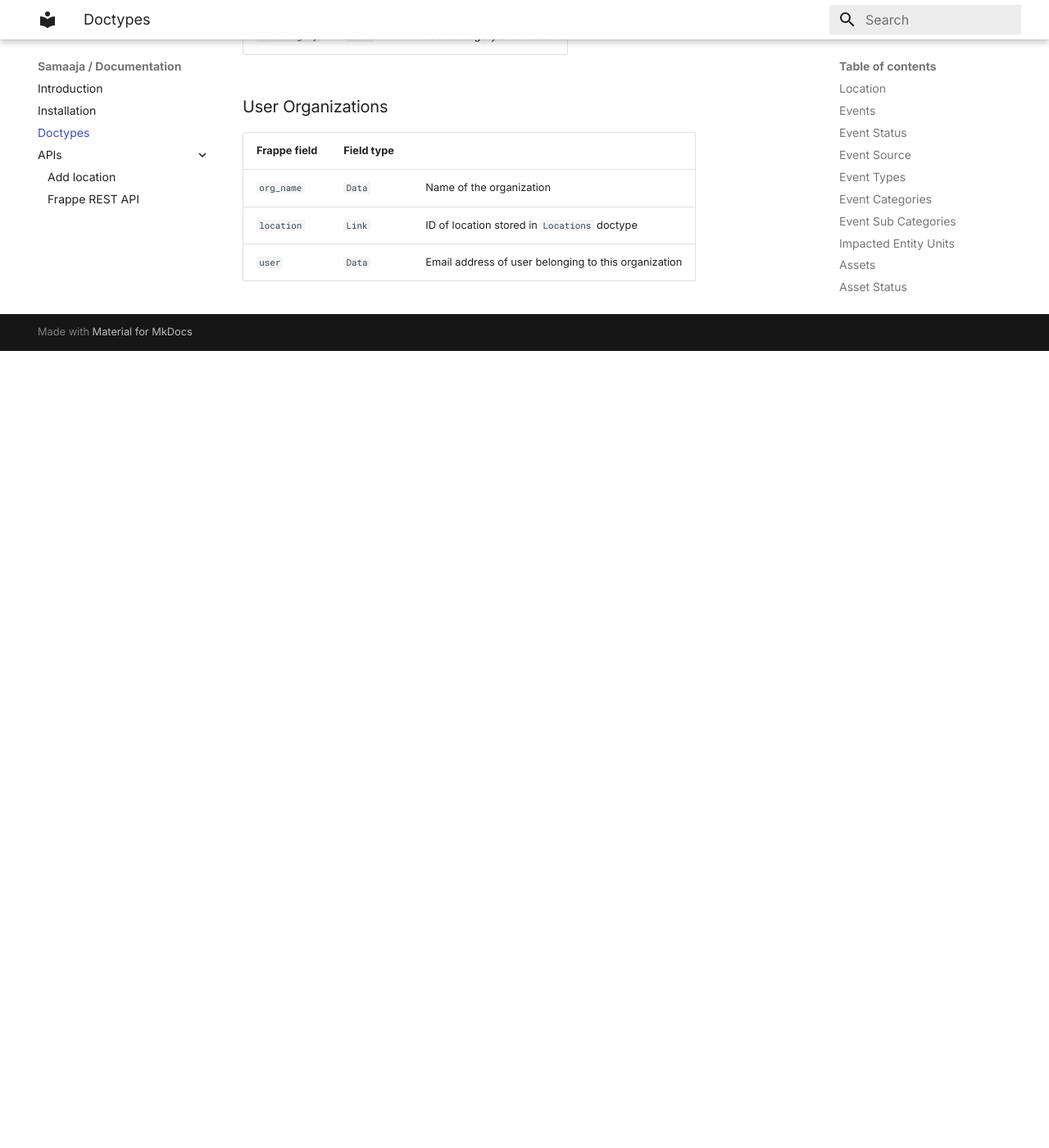
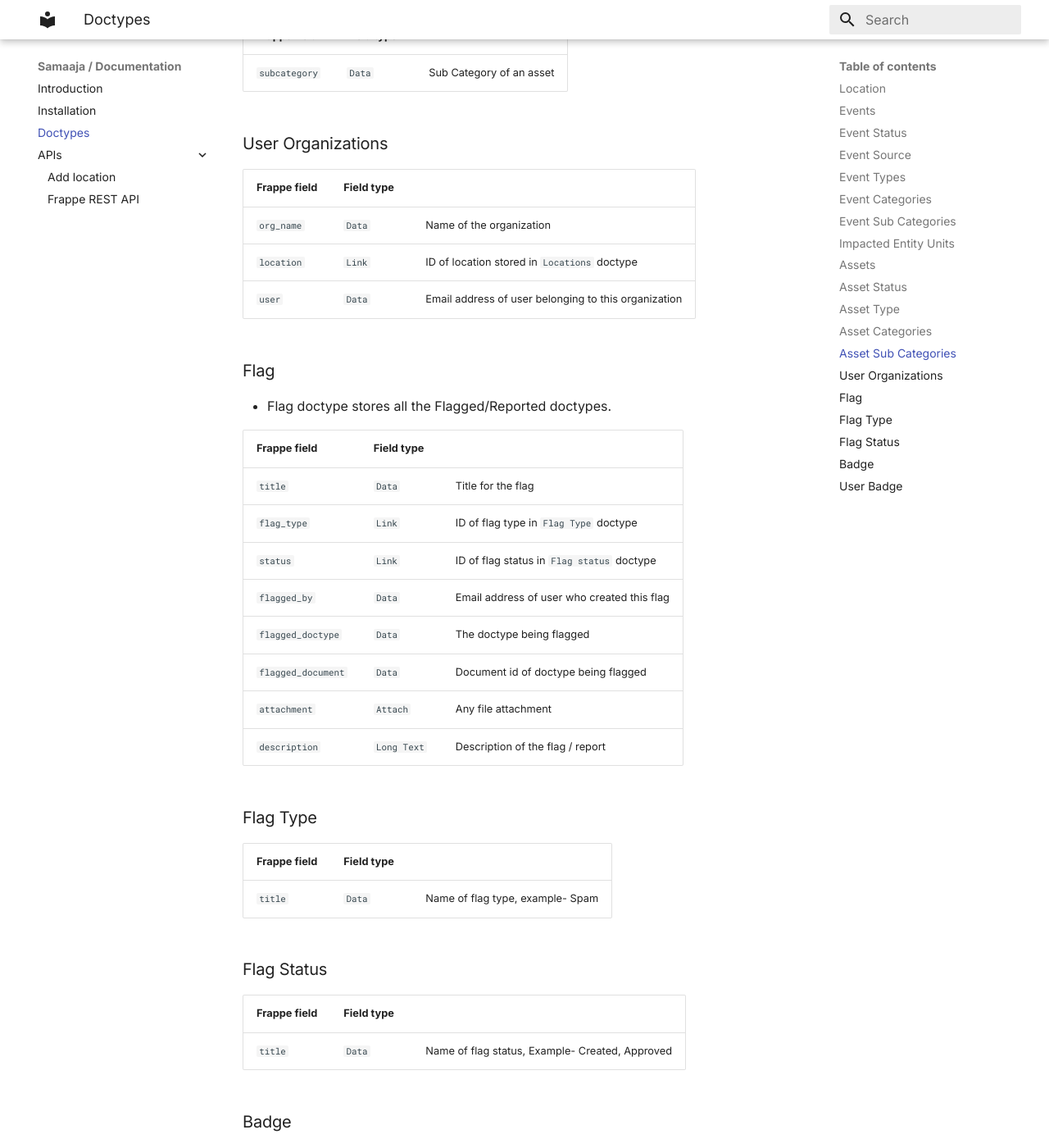
Before and after one commit to fossunited/Samaaja, an MkDocs documentation site: the page built from docs/docs/doctypes.md, in a window 1280 px wide and 1400 px high, scrolled down 4879 px. Shown: the whole window at 82% size. Built offline with MkDocs 1.6.1 and Material for MkDocs 9.7.7, drawn with Linux system fonts in a browser that asks for light colours; before the commit the page ends 5307 px from its top, so only the background shows below that; some of the changed text lies outside the part shown.

Commit message:
chore: update docs

```diff
--- a/docs/docs/doctypes.md
+++ b/docs/docs/doctypes.md
@@ -41,6 +41,7 @@
 | `status`  | `Link` | ID of event status stored in `Event Status` doctype |
 | `category`   | `Link`   | ID of event category stored in `Event Categories` doctype |
 | `subcategory`   | `Link`   | ID of event category stored in `Event Sub Categories` doctype |
+| `attachment`  | `Attach`     | File attachment |
 | `source`  | `Link`     | ID of event source stored in `Event Source` doctype |
 | `user`  | `Data`      | Email address of User reporting the event |
 | `location`    | `Link`   | ID of location stored in `Locations` doctype |
@@ -154,3 +155,54 @@
 | `org_name`    | `Data`     | Name of the organization |
 | `location`    | `Link`     | ID of location stored in `Locations` doctype |
 | `user`    | `Data`     | Email address of user belonging to this organization |
+
+
+
+### Flag
+- Flag doctype stores all the Flagged/Reported doctypes.
+
+| Frappe field     | Field type|                                                                                                                                     |
+|---------------|--------------------------|------------------------|
+| `title`    | `Data`     | Title for the flag |
+| `flag_type`    | `Link`     | ID of flag type in `Flag Type` doctype |
+| `status`    | `Link`     | ID of flag status in `Flag status` doctype |
+| `flagged_by`    | `Data`     | Email address of user who created this flag |
+| `flagged_doctype`    | `Data`     | The doctype being flagged |
+| `flagged_document`    | `Data`     | Document id of doctype being flagged |
+| `attachment`    | `Attach`     | Any file attachment |
+| `description`    | `Long Text`     | Description of the flag / report |
+
+
+### Flag Type
+
+| Frappe field     | Field type|                                                                                                                                     |
+|---------------|--------------------------|------------------------|
+| `title`    | `Data`     | Name of flag type, example- Spam |
+
+
+### Flag Status
+
+| Frappe field     | Field type|                                                                                                                                     |
+|---------------|--------------------------|------------------------|
+| `title`    | `Data`     | Name of flag status, Example- Created, Approved|
+
+
+### Badge
+- Badge doctype stores all the badges
+
+| Frappe field     | Field type|                                                                                                                                     |
+|---------------|--------------------------|------------------------|
+| `title`    | `Data`     | Name of the badge |
+| `icon`    | `Attach`     | Icon for the badge |
+| `query`    | `code`     | SQL query which returns all the applications `User` for the badge |
+| `active`    | `check`     | Check to disable/activate a badge |
+
+
+### User Badge
+- User Badge doctype stores all the badges assigned to Users
+
+| Frappe field     | Field type|                                                                                                                                     |
+|---------------|--------------------------|------------------------|
+| `user`    | `Data`     | Email address of User |
+| `badge`    | `Link`     | Badge assigned to User |
+| `active`    | `check`     | Check to disable/activate this assigned badge |
```
